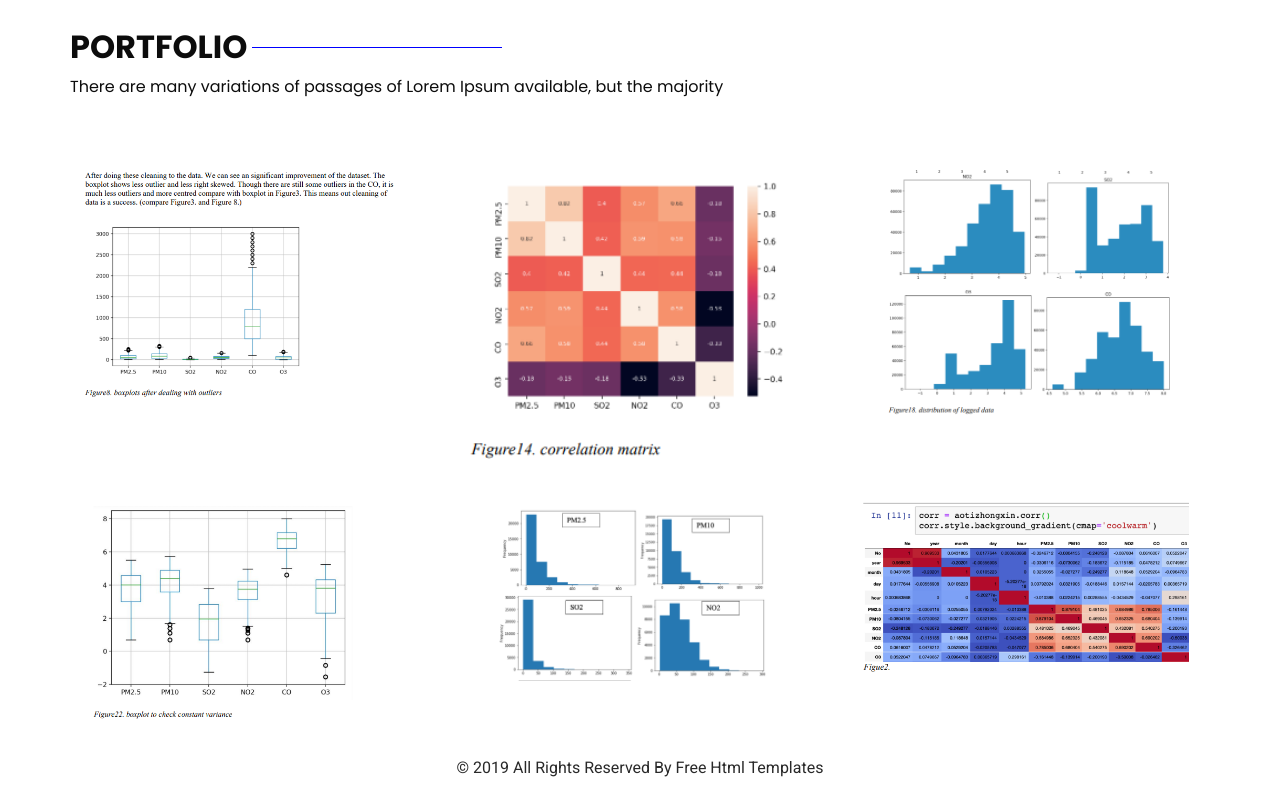
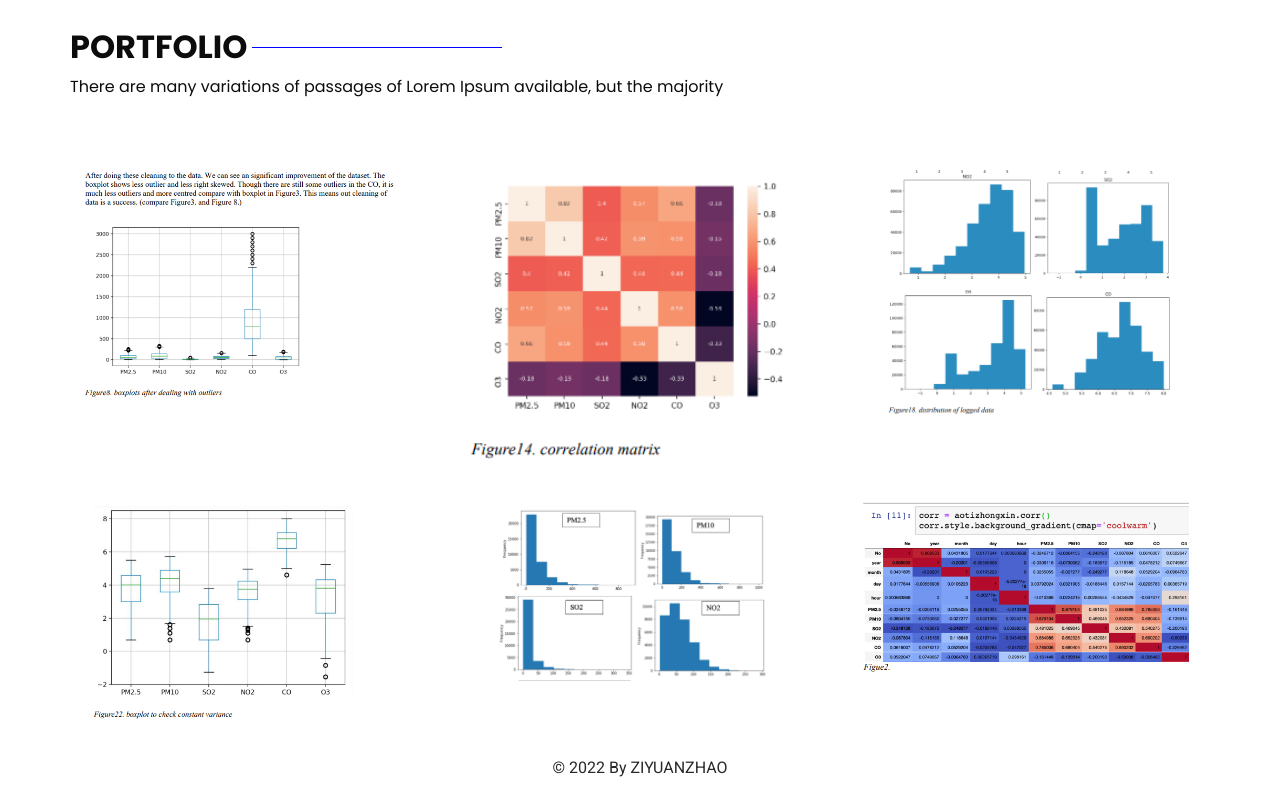
Before and after one commit to max-7189/zhaoziyuan.github.io, a plain HTML site: page index.html in a window 1280 px wide. Shown: the part 1664-2464 px from the top of the page. Drawn offline with nearby package versions, Linux system fonts and the light colour scheme.

Commit message:
Update index.html

```diff
--- a/index.html
+++ b/index.html
@@ -291,8 +291,8 @@
   <!-- footer section -->
   <section class="container-fluid footer_section">
     <p>
-      &copy; 2019 All Rights Reserved By
-      <a href="https://html.design/">Free Html Templates</a>
+      &copy; 2022 By ZIYUANZHAO
+
     </p>
   </section>
   <!-- footer section -->
```
